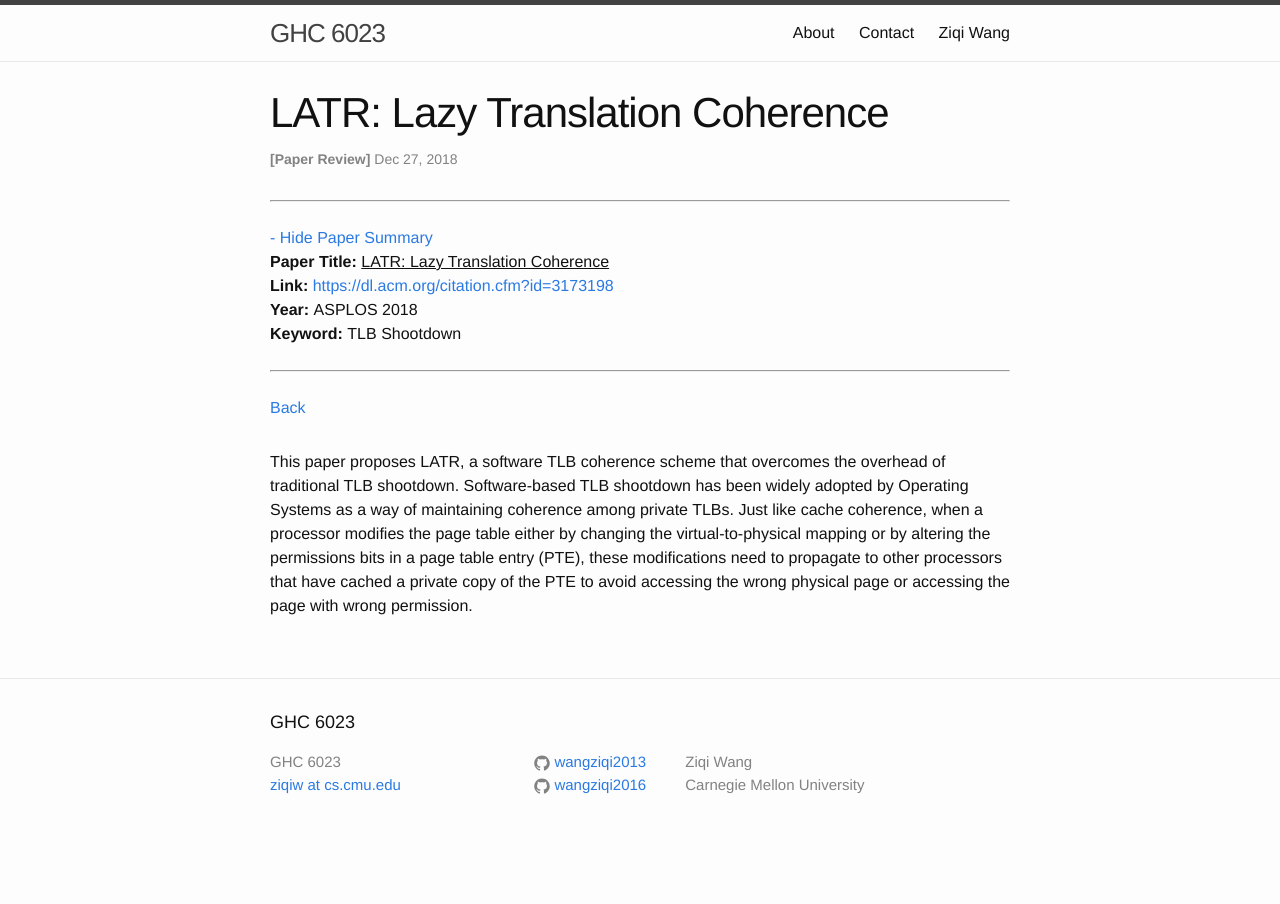
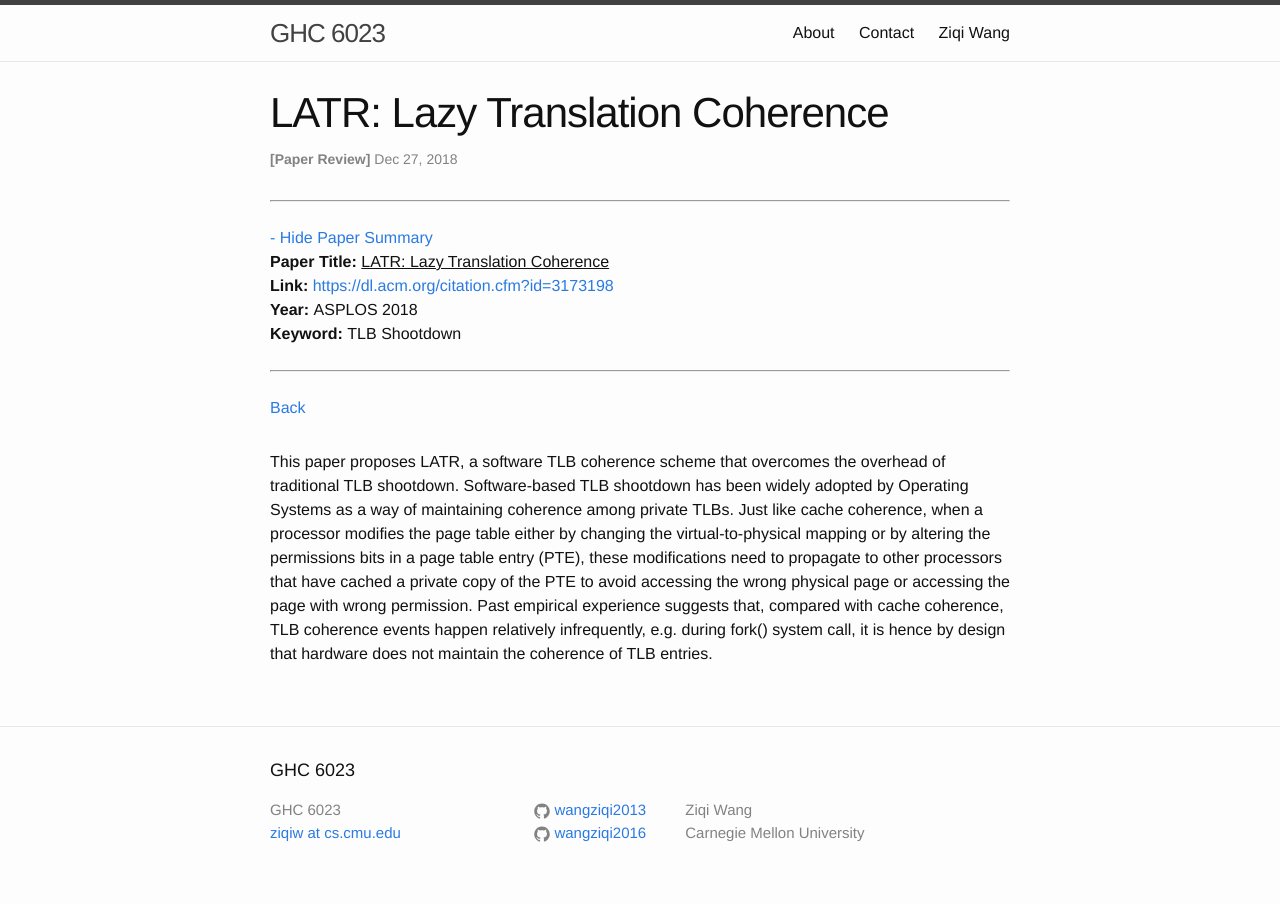
Before and after one commit to wangziqi2013/wangziqi2013.github.io, a Jekyll site: the page built from _posts/2018-12-26-latr.markdown, in a window 1280 px wide. Built offline with Jekyll 4.4.1, drawn with Linux system fonts in a browser that asks for light colours.

Commit message:
Finish first paragraph

```diff
--- a/_posts/2018-12-26-latr.markdown
+++ b/_posts/2018-12-26-latr.markdown
@@ -18,4 +18,6 @@ Software-based TLB shootdown has been widely adopted by Operating Systems as a w
 private TLBs. Just like cache coherence, when a processor modifies the page table either by changing the virtual-to-physical
 mapping or by altering the permissions bits in a page table entry (PTE), these modifications need to propagate to
 other processors that have cached a private copy of the PTE to avoid accessing the wrong physical page or accessing the
-page with wrong permission.
+page with wrong permission. Past empirical experience suggests that, compared with cache coherence, TLB coherence events
+happen relatively infrequently, e.g. during fork() system call, it is hence by design that hardware does not maintain
+the coherence of TLB entries.
```
